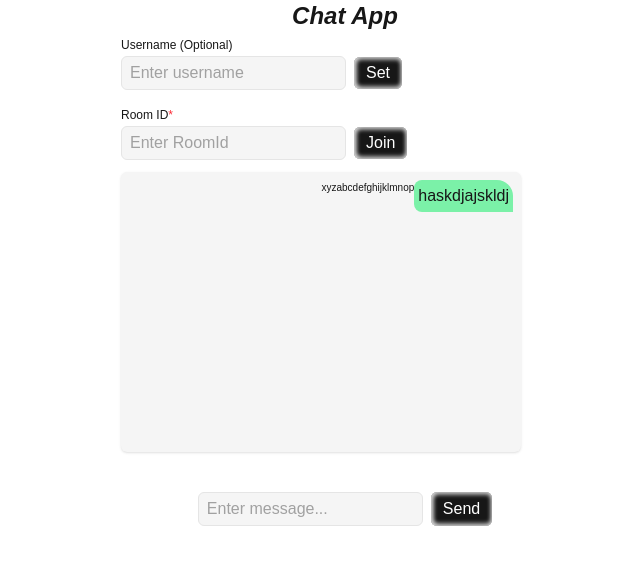
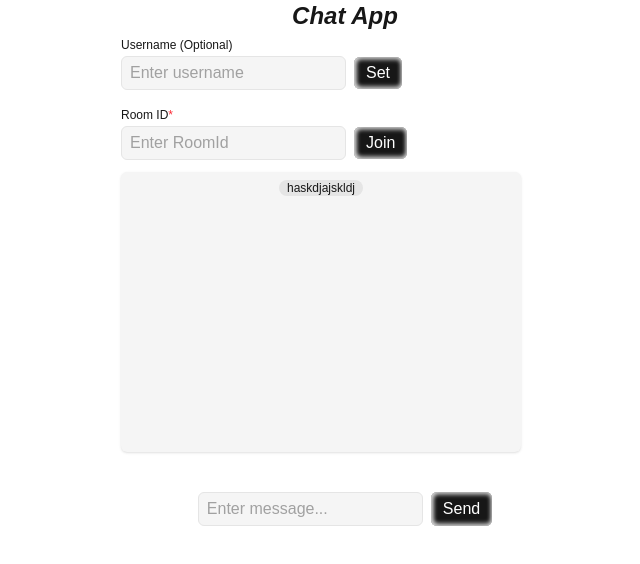
Before and after one commit to OfficialSubham/chat-app, a Next.js app in the folder frontend/: page / in a window 1280 px wide. Shown: the top 564 px of the page, without its empty margins (295-935 px from the left). Built offline with nearby package versions, Linux system fonts and the light colour scheme; no server answers.

Commit message:
Added the notification on someone left the room

```diff
--- a/frontend/src/app/page.tsx
+++ b/frontend/src/app/page.tsx
@@ -6,6 +6,7 @@ import { io, Socket } from "socket.io-client";
 type MessageType = {
   username: string;
   message: string;
+  system: boolean;
 };
 
 export default function Home() {
@@ -40,6 +41,7 @@ export default function Home() {
     {
       username: "xyzabcdefghijklmnop",
       message: "haskdjajskldj",
+      system: true,
     },
   ]);
   const [inputRoomId, setInputRoomId] = useState("");
@@ -86,8 +88,8 @@ export default function Home() {
   useEffect(() => {
     if (!socket) return;
 
-    socket.on("text-message", ({ username, msg }) => {
-      setMessages((pre) => pre.concat({ username, message: msg }));
+    socket.on("text-message", ({ username, msg, system = false }) => {
+      setMessages((pre) => pre.concat({ username, message: msg, system }));
       focusRef.current?.scrollIntoView();
     });
 
@@ -146,8 +148,8 @@ export default function Home() {
 
       <div>
         {roomId ? (
-          <div className="flex gap-2 items-center">
-            <div className="px-5 py-1 bg-neutral-100  w-fit rounded-md shadow-sm inset-shadow-sm mb-3">
+          <div className="flex gap-2 mb-3">
+            <div className="px-5 py-2 bg-neutral-100  w-fit rounded-md shadow-sm inset-shadow-sm ">
               {roomId}
             </div>
             <button className="bg-red-200 rounded-md px-5 py-2">
@@ -182,7 +184,17 @@ export default function Home() {
       </div>
 
       <div className="overflow-y-scroll flex flex-col gap-2 bg-neutral-100 rounded-md shadow  h-70 w-100 no-scrollbar-arrows p-2">
-        {messages?.map(({ username, message }, idx) => {
+        {messages?.map(({ username, message, system }, idx) => {
+          if (system) {
+            return (
+              <p
+                key={idx}
+                className="text-center bg-neutral-200 w-fit mx-auto px-2 rounded-2xl text-xs"
+              >
+                {message}
+              </p>
+            );
+          }
           return userName == currentUserName ? (
             <div key={idx} className="flex justify-end">
               <span className="text-[10px]">{username}</span>
@@ -199,6 +211,7 @@ export default function Home() {
             </div>
           );
         })}
+
         <div className="p-3 w-full bg-neutral-100" ref={focusRef}></div>
       </div>
 
```
